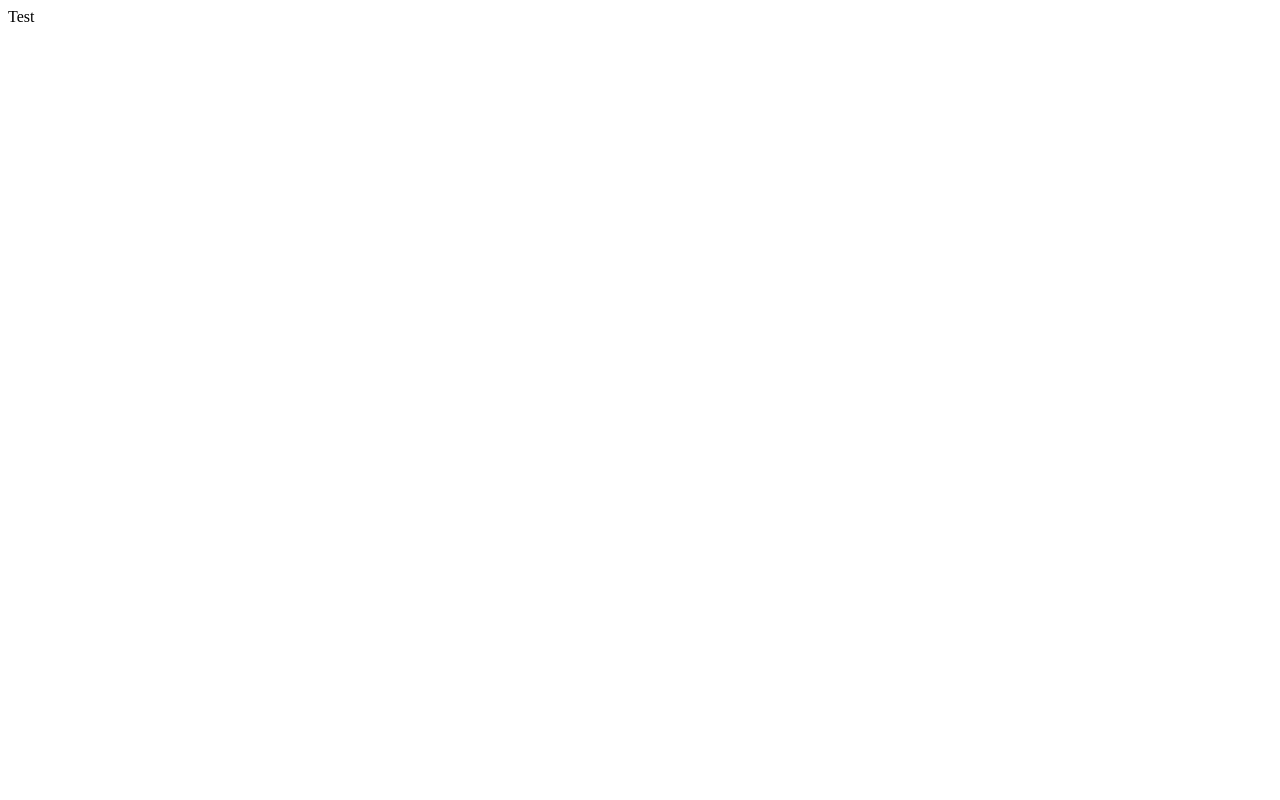
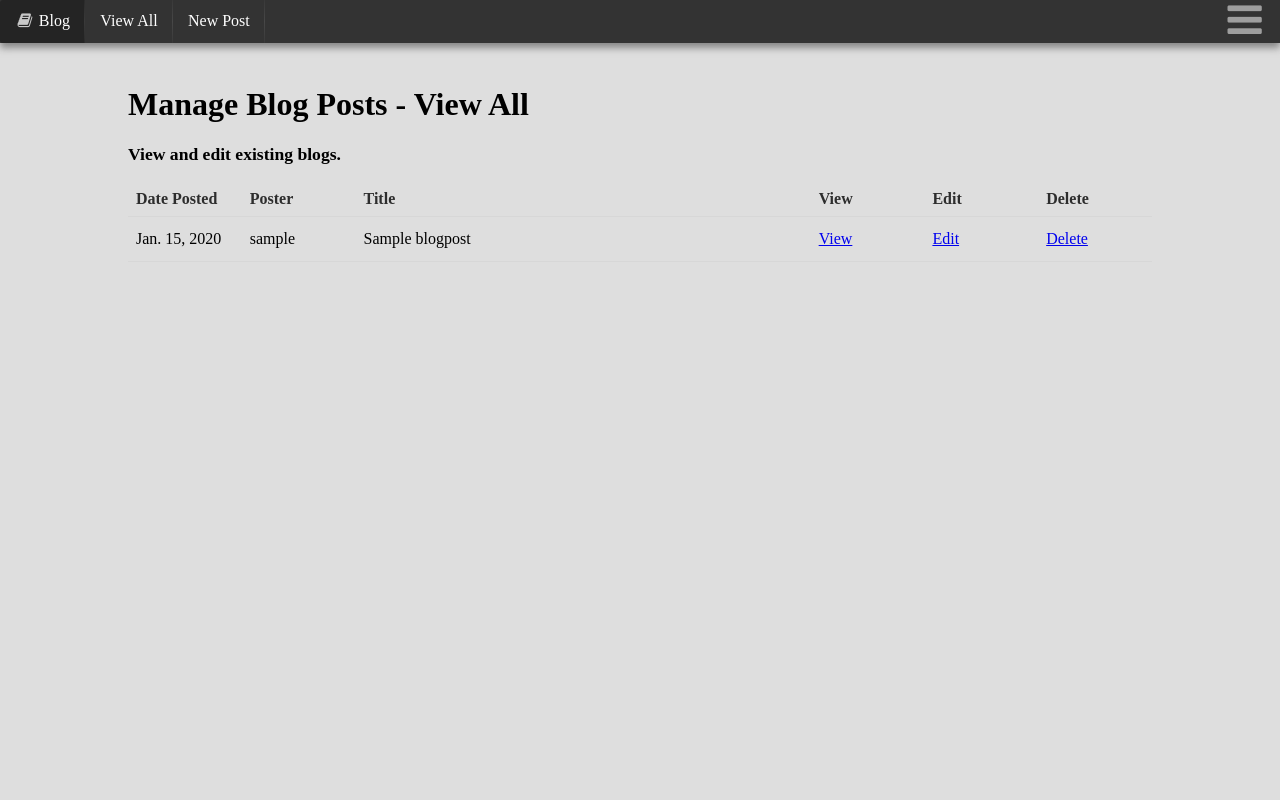
Before and after one commit to westleyrussell/SPGammaIota, a Django app: page /secure/blog/ in a window 1280 px wide. Before the commit the page is almost empty. Run offline with Django 3.2, Linux system fonts and the light colour scheme; a user stored in the database is signed in; tables that the repository leaves empty hold one stand-in row (values such as "Sample post"); parts of the project's set-up code (start-up, migrations or seed data) failed here and were passed over; some libraries are stand-ins or nearby versions.

Commit message:
Added editing for blogs to secure site.

```diff
--- a/SigmaPi/Blog/secure_urls.py
+++ b/SigmaPi/Blog/secure_urls.py
@@ -5,5 +5,6 @@ from django.conf.urls.static import static
 urlpatterns = patterns('',
 	url(r'^$', 'Blog.views.secure_index'),
 	url(r'^add/', 'Blog.views.add_blog'),
+	url(r'^delete/', 'Blog.views.delete_blog'),
 	url(r'^(?P<slug>[\w-]+)/$', 'Blog.views.edit_blog')
 )
--- a/SigmaPi/Blog/templates/secure/blog_base.html
+++ b/SigmaPi/Blog/templates/secure/blog_base.html
@@ -10,5 +10,12 @@
 		<div class="header item">
 			<i class="book icon"></i>Blog
 		</div>
+		<a class="item" href="{% url 'Blog.views.secure_index' %}">
+			View All
+		</a>
+		<a class="item" href="{% url 'Blog.views.add_blog' %}">
+			New Post
+		</a>
+
 	</div>
 {% endblock %}
--- /dev/null
+++ b/SigmaPi/Blog/templates/secure/blog_index.html
@@ -0,0 +1,50 @@
+{% extends 'secure/blog_base.html' %}
+
+{% block content %}
+
+	<h1 class="ui header">Manage Blog Posts - View All</h1>
+
+	<h4 class="ui header">View and edit existing blogs.</h4>
+
+	{% if posts %}
+
+		<table class="ui basic table segment">
+			<thead>
+				<tr>
+					<th class="one wide">Date Posted</th>
+					<th class="one wide">Poster</th>
+					<th class="four wide">Title</th>
+					<th class="one wide">View</th>
+					<th class="one wide">Edit</th>
+					<th class="one wide">Delete</th>
+				</tr>
+			</thead>
+			<tbody>
+				{% for post in posts %}
+				<tr>
+					<td>{{ post.date }}</td>
+					<td>{{ post.poster }}</td>
+					<td>{{ post.title }}</td>
+					<td>
+						<a href="{% url 'Blog.views.blog_post' post.path %}">View</a>
+					</td>
+					<td>
+						<a href="{% url 'Blog.views.edit_blog' post.path %}">Edit</a>
+					</td>
+					<td>
+						<form method="post" action="{% url 'Blog.views.delete_blog' %}">
+							{% csrf_token %}
+							<a href="#" onclick="$(this).closest('form').submit()">Delete</a>
+							<input type="hidden" name="post_id" value="{{ post.pk }}"/>
+						</form>
+					</td>
+				</tr>
+				{% endfor %}
+			</tbody>
+		</table>
+
+	{% else %}
+	No blog posts found.  <a href={% url 'Blog.views.add_blog' %}">Create a new one.</a>
+	{% endif %}
+
+{% endblock %}
--- a/SigmaPi/Blog/views.py
+++ b/SigmaPi/Blog/views.py
@@ -2,6 +2,7 @@ from django.shortcuts import render, redirect
 from django.http import HttpResponse
 from django.template import RequestContext
 from django.template.defaultfilters import slugify
+from django.utils.html import strip_tags
 
 from django.contrib.auth.decorators import login_required
 from django.contrib.auth.decorators import permission_required
@@ -36,7 +37,14 @@ def blog_post(request, slug):
 
 @login_required
 def secure_index(request):
-	return HttpResponse("Test");
+
+	posts = BlogPost.objects.order_by("-date")
+
+	context = RequestContext(request, {
+		'posts': posts,
+		})
+
+	return render(request, 'secure/blog_index.html', context);
 
 @login_required
 def edit_blog(request, slug):
@@ -49,7 +57,7 @@ def edit_blog(request, slug):
 		form = BlogPostForm(request.POST, instance=post)
 		if form.is_valid():
 			form.save();
-			return redirect('Blog.views.blog_post', post.path)
+			return redirect('Blog.views.secure_index')
 
 	form = BlogPostForm(instance=post)
 	context = RequestContext(request, {
@@ -77,6 +85,7 @@ def add_blog(request):
 			blogpost.date = datetime.now()
 			blogpost.save()
 
+			return redirect('Blog.views.secure_index')
 		else:
 			context = RequestContext(request, {
 				'form':form,
@@ -90,3 +99,17 @@ def add_blog(request):
 		'form': form,
 		})
 	return render(request, 'secure/add_blog.html', context)
+
+@login_required
+def delete_blog(request):
+	"""
+		Deletes the blog with the id that is sent in the post request
+	"""
+
+	if request.method == 'POST':
+		blog_id = strip_tags(request.POST['post_id'])
+
+		post = BlogPost.objects.get(pk=blog_id)
+		post.delete()
+
+	return redirect('Blog.views.secure_index')
--- a/SigmaPi/static/css/secure/blog/blog_common.css
+++ b/SigmaPi/static/css/secure/blog/blog_common.css
@@ -12,3 +12,7 @@
 	-moz-box-shadow:    0px 5px 7px rgba(50, 50, 50, 0.5);
 	box-shadow:         0px 5px 7px rgba(50, 50, 50, 0.5);
 }
+
+form {
+	margin: 0;
+}
--- a/SigmaPi/static/css/secure/secure_common.css
+++ b/SigmaPi/static/css/secure/secure_common.css
@@ -1,5 +1,6 @@
 body {
 	margin: 0;
+	background-color: #DEDEDE;
 }
 
 #nav_toggle {
@@ -12,7 +13,6 @@ body {
 	right: 0;
 	cursor: hand;
 	font-size: 2.5rem;
-
 }
 
 #nav_toggle i {
```
Also changed, not shown: SigmaPi/Blog/templates/secure/add_blog.html (+5 -6 lines), SigmaPi/Blog/templates/secure/edit_blog.html (+5 -6 lines), SigmaPi/Secure/templates/secure_base.html (+1 -6 lines), 1 other file.
